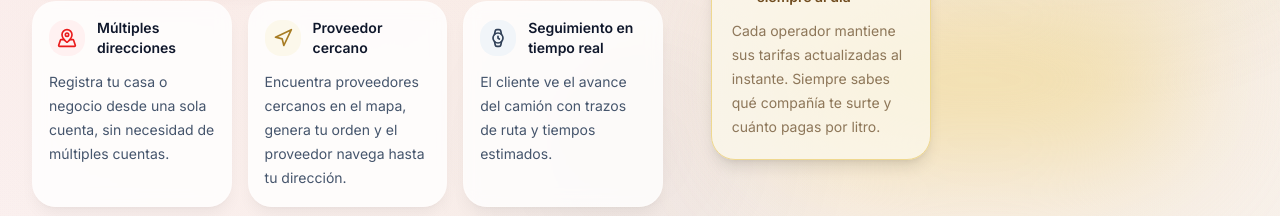
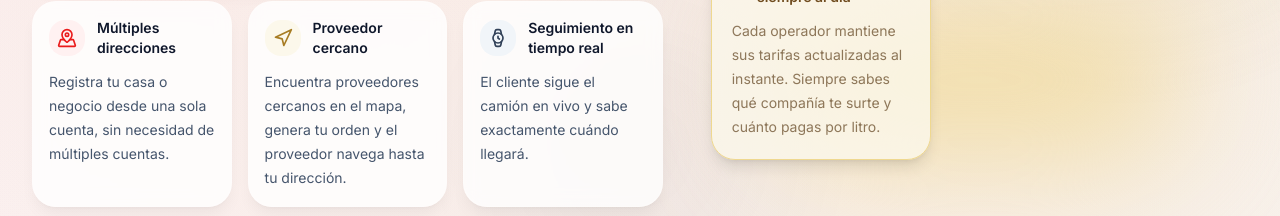
Before and after one commit to webmasterfacinnova/gasmovil-pagweb, an Astro site: page / in a window 1280 px wide. Shown: the part 537-753 px from the top of the page. Built offline with nearby package versions, Linux system fonts and the light colour scheme; Astro itself is replaced by a stand-in of ours.

Commit message:
Mejora texto de 'Seguimiento en tiempo real' - más vendible

```diff
--- a/src/pages/index.astro
+++ b/src/pages/index.astro
@@ -97,7 +97,7 @@ const adSlotIDBottom = '5427498442'
 								<span class="text-sm font-semibold">Seguimiento en tiempo real</span>
 							</div>
 							<p class="mt-3 text-sm leading-6 text-slate-600">
-								El cliente ve el avance del camión con trazos de ruta y tiempos estimados.
+								El cliente sigue el camión en vivo y sabe exactamente cuándo llegará.
 							</p>
 						</div>
 					</div>
```
